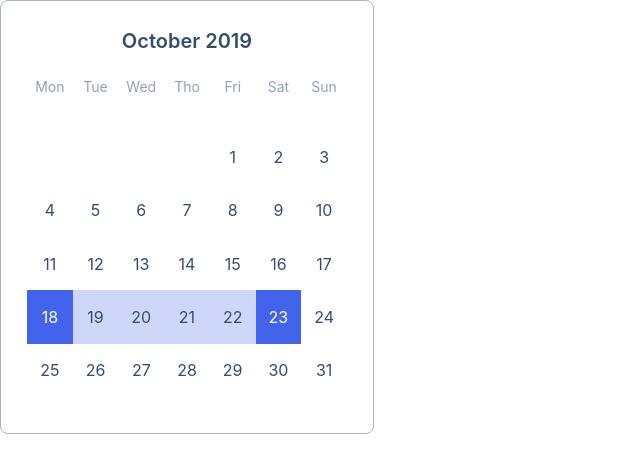
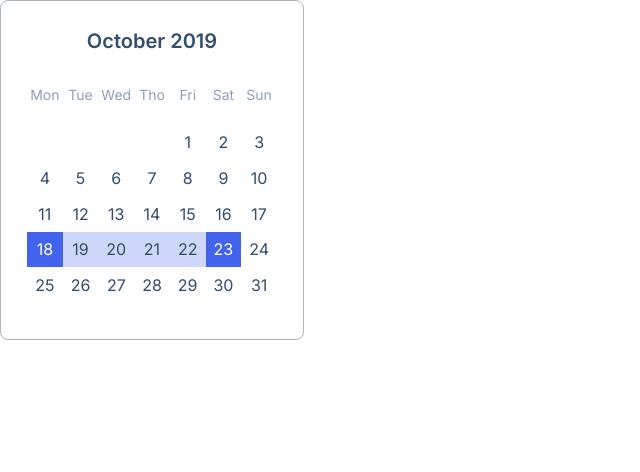
Before and after one commit to js-tasks-ru/htmlcss-20250123_alexandra-vyunnik, a website: page 05-lection3/03-calendar/index.html in a window 1280 px wide. Shown: the whole page, without its empty margins (0-640 px from the left). Drawn offline with Linux system fonts and the light colour scheme.

Commit message:
upgrade after review #2

```diff
--- a/05-lection3/03-calendar/calendar.css
+++ b/05-lection3/03-calendar/calendar.css
@@ -4,12 +4,11 @@
     text-align: center;
     padding: 28px 26px 36px;
     width: 100%;
-    max-width: 374px;
+    max-width: 304px;
     background-color: var(--white);
 }
 
 .calendar__title {
-    margin-bottom: 24px;
     font-family: 'Inter', sans-serif;
     font-style: normal;
     font-weight: 600;
@@ -17,7 +16,6 @@
     line-height: 24px;
     color: var(--blue-1);
 }
-
 .calendar__wrapper {
     padding-bottom: 100%;
     position: relative;
@@ -35,24 +33,25 @@
 }
 
 .calendar__item_day {
+    font-size: 14px;
+    color: var(--blue-2);
+    padding-bottom: 12px;
+    padding-top: 24px;
+}
+
+.calendar__item_num {
+    font-size: 16px;
+    color: var( --blue-1);
+}
+
+.calendar__item {
     font-family: 'Inter', sans-serif;
     font-style: normal;
     font-weight: 400;
-    font-size: 14px;
     line-height: 20px;
-    color: var(--blue-2);
-}
-
-.calendar__item_num {
     display: flex;
     justify-content: center;
     align-items: center;
-    font-family: 'Inter', sans-serif;
-    font-style: normal;
-    font-weight: 400;
-    font-size: 16px;
-    line-height: 20px;
-    color: var( --blue-1);
 }
 
 .calendar__item_highlight {
--- a/assets/fonts/fonts.css
+++ b/assets/fonts/fonts.css
@@ -1 +1,2 @@
 @import url('https://fonts.googleapis.com/css2?family=Roboto:ital,wght@0,100;0,300;0,400;0,500;0,700;0,900;1,100;1,300;1,400;1,500;1,700;1,900&display=swap');
+@import url('https://fonts.googleapis.com/css2?family=Inter:ital,opsz,wght@0,14..32,100..900;1,14..32,100..900&display=swap');
```
